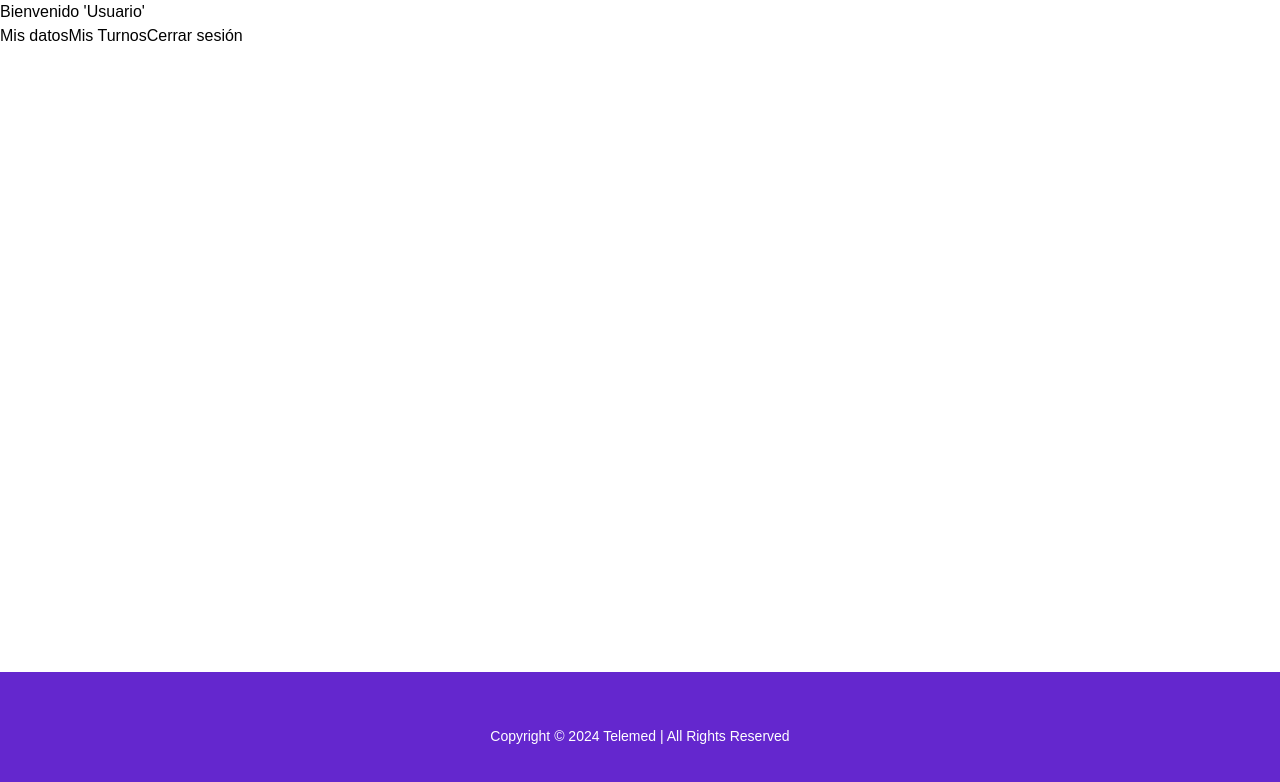
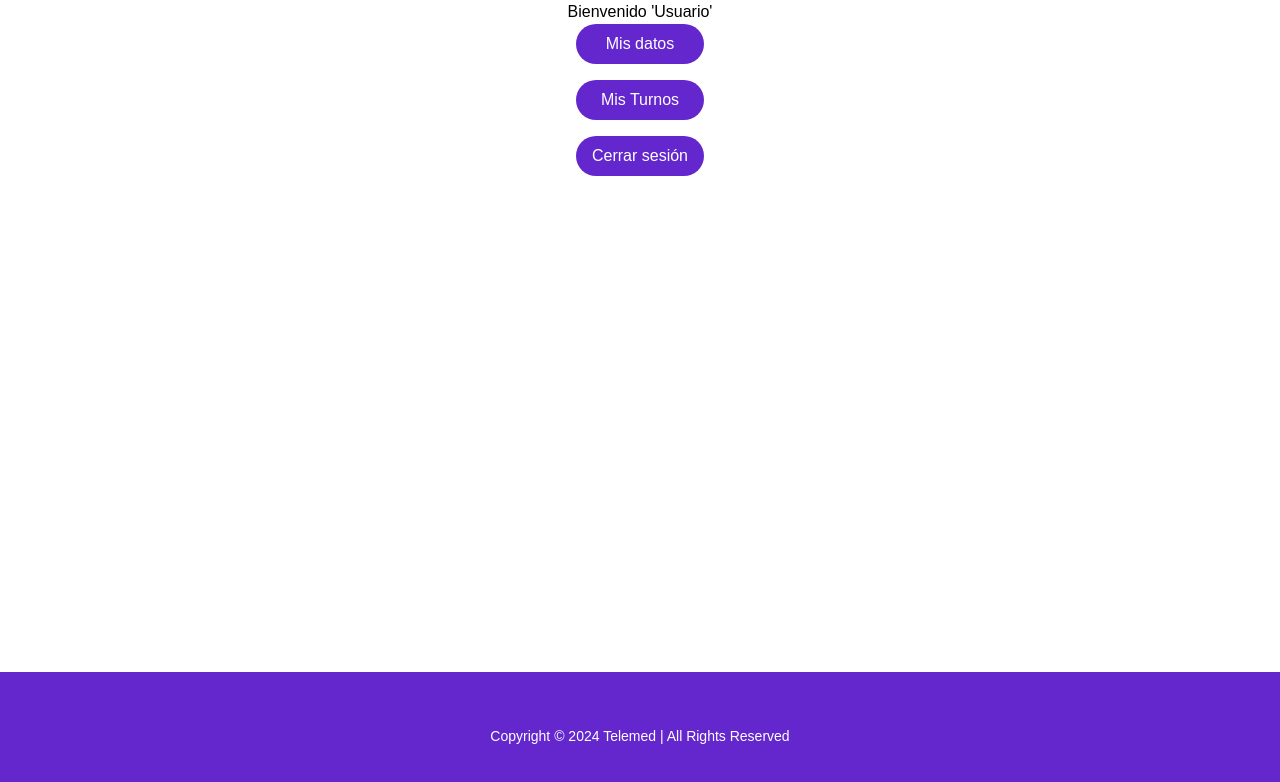
Before and after one commit to fhdzleon/teleDeploy, a Next.js app in the folder Front/telemed/: page /in in a window 1280 px wide. Shown: the top 782 px of the page. Built offline with nearby package versions, Linux system fonts and the light colour scheme; a web font is replaced by a local one.

Commit message:
first commit in view

```diff
--- a/Front/telemed/src/app/in/page.tsx
+++ b/Front/telemed/src/app/in/page.tsx
@@ -2,12 +2,18 @@ import React from "react";
 
 const Page = () => {
   return (
-    <div>
+    <div className="flex flex-col justify-center items-center">
       <h2>Bienvenido &apos;Usuario&apos;</h2>
-      <div>
-        <button disabled>Mis datos</button>
-        <button disabled>Mis Turnos</button>
-        <button disabled>Cerrar sesión</button>
+      <div className="flex flex-col space-y-4">
+        <button className="rounded-full text-white purple px-4 py-2" disabled>
+          Mis datos
+        </button>
+        <button className="rounded-full text-white purple px-4 py-2" disabled>
+          Mis Turnos
+        </button>
+        <button className="rounded-full text-white purple px-4 py-2" disabled>
+          Cerrar sesión
+        </button>
       </div>
     </div>
   );
```
